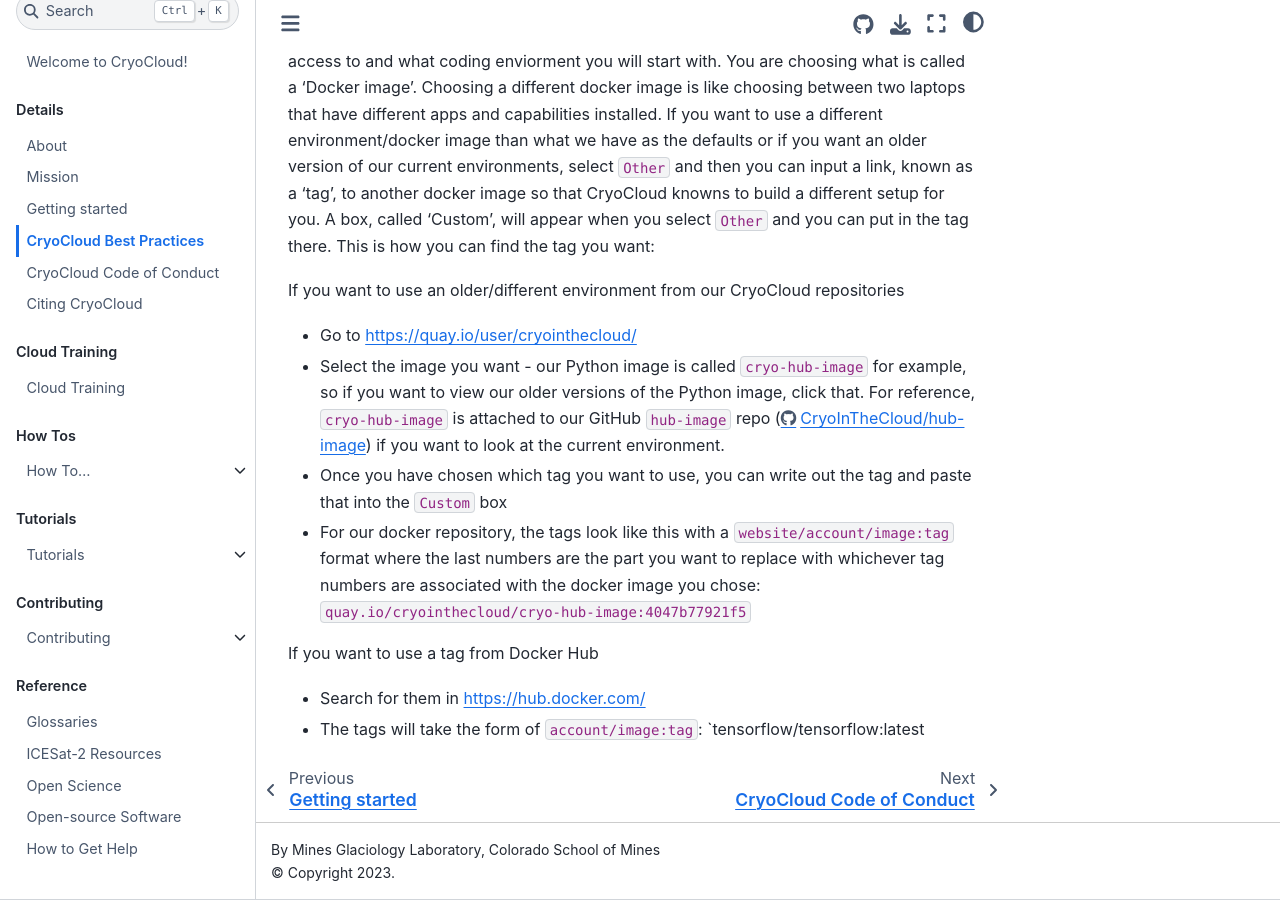
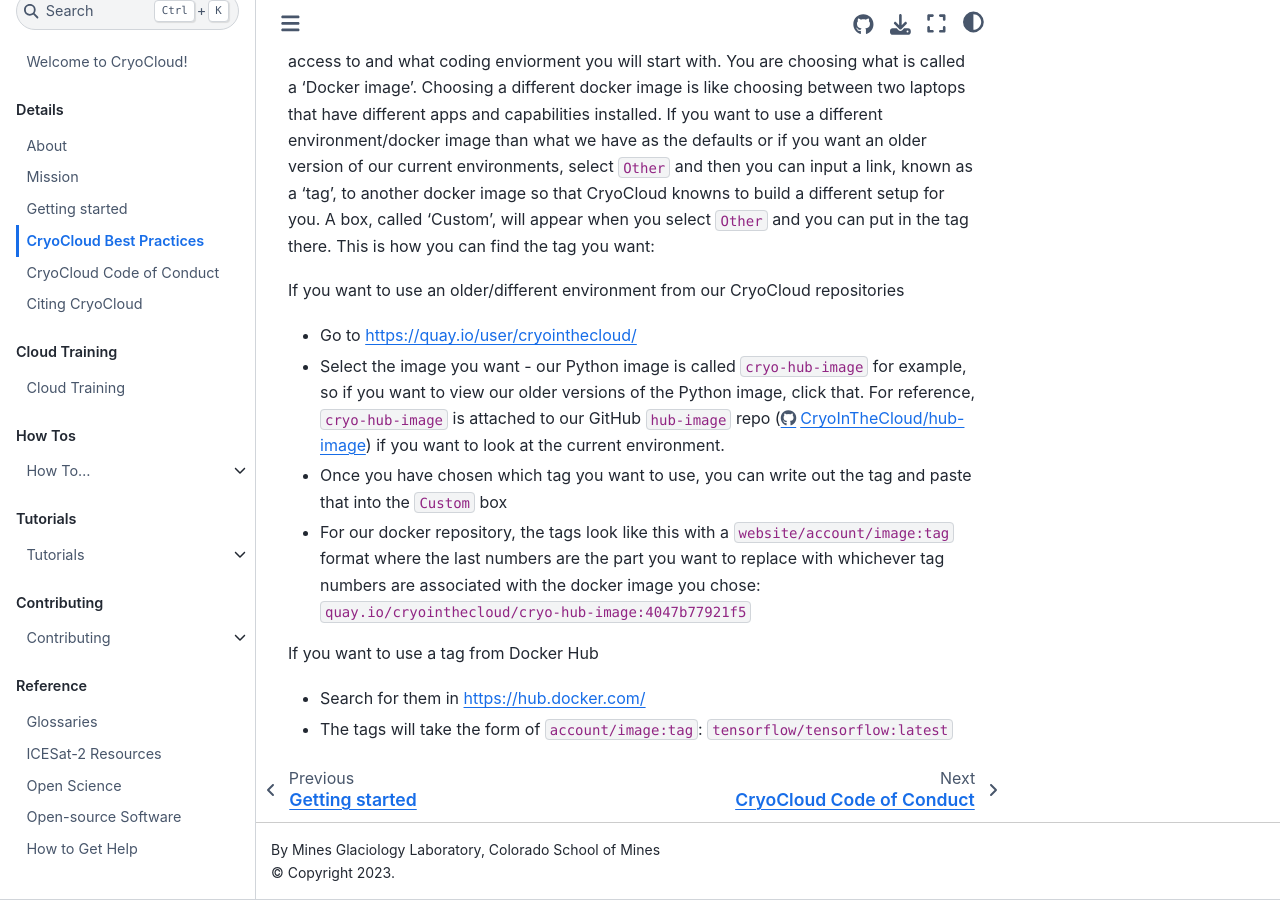
Before and after one commit to CryoInTheCloud/CryoCloudWebsite, a Jupyter Book: the page built from book/content/hub_best_practices.md, in a window 1280 px wide and 900 px high, scrolled down 1141 px. Built offline with Jupyter Book 1.0.4 settings and Sphinx 7.4.7 and the Sphinx Book theme 1.1.4, drawn with Linux system fonts in a browser that asks for light colours; pages that are not in the unit, such as notebooks, are missing from menus.

Commit message:
typo
small typo

```diff
--- a/book/content/hub_best_practices.md
+++ b/book/content/hub_best_practices.md
@@ -42,4 +42,4 @@
 
 If you want to use a tag from Docker Hub
 * Search for them in [https://hub.docker.com/](https://hub.docker.com/)
-* The tags will take the form of `account/image:tag`: `tensorflow/tensorflow:latest
+* The tags will take the form of `account/image:tag`: `tensorflow/tensorflow:latest`
```
